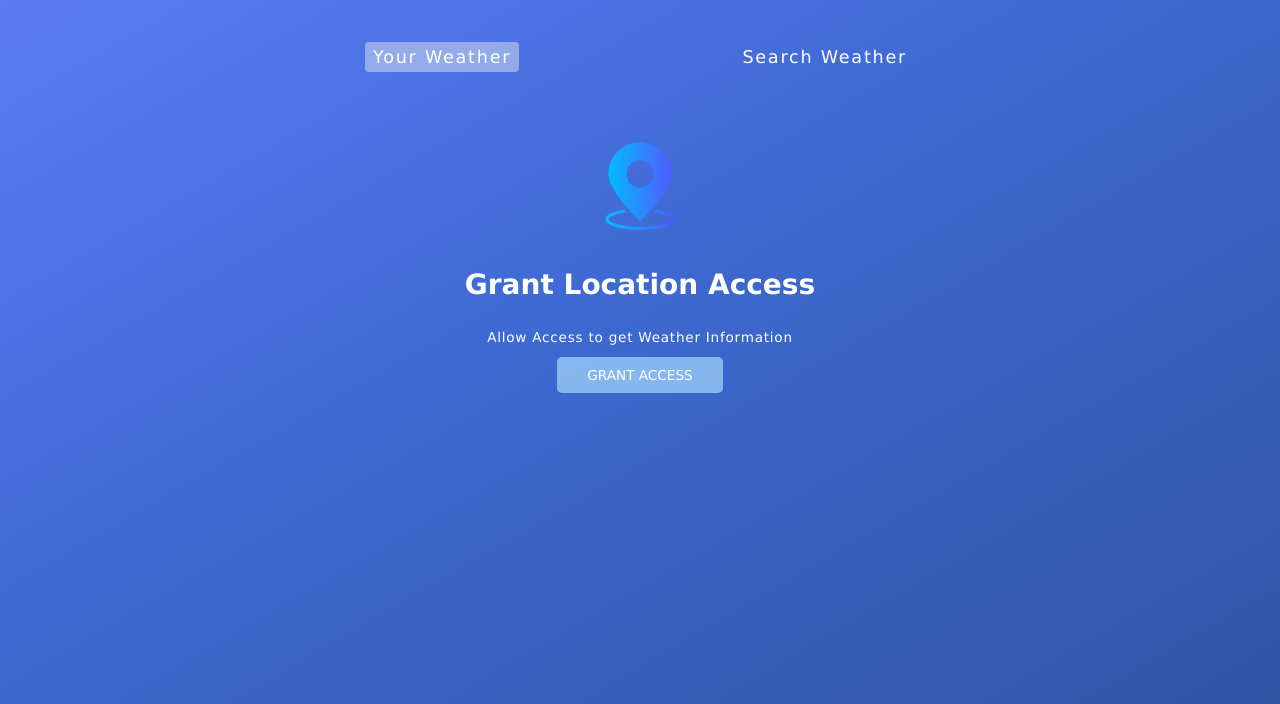
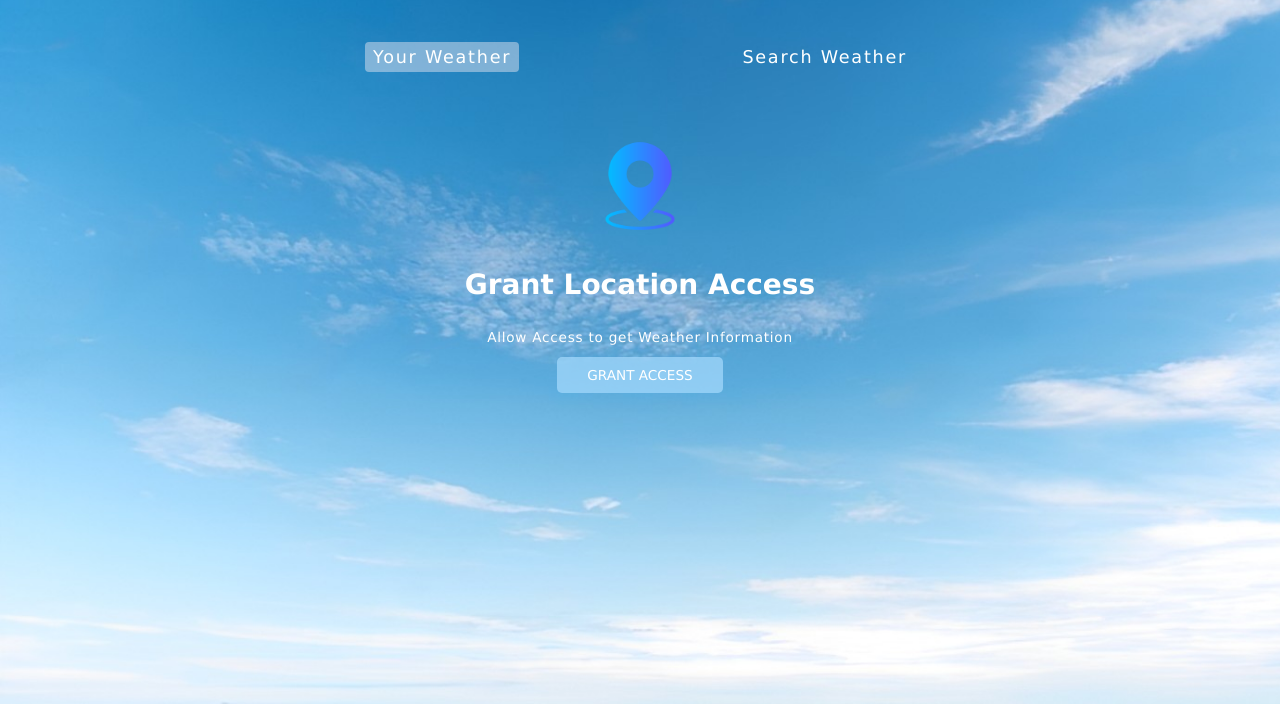
Before and after one commit to se-sheelu/Weater-App, a plain HTML site: page index.html in a window 1280 px wide. Shown: the part 96-800 px from the top of the page. Drawn offline with Linux system fonts and the light colour scheme.

Commit message:
Update style.css

```diff
--- a/style.css
+++ b/style.css
@@ -17,7 +17,7 @@
     rgba(30, 80, 200, 0.864),
     rgba(15, 60, 150, 0.864)
   );
-/*   background-image: url(/assets/bg-img.png); */
+  background-image: url(/assets/bg-img.png);
   /* background-color: rgba(78, 162, 241, 0.901); */
   background-repeat: no-repeat;
   background-size: cover;
```
